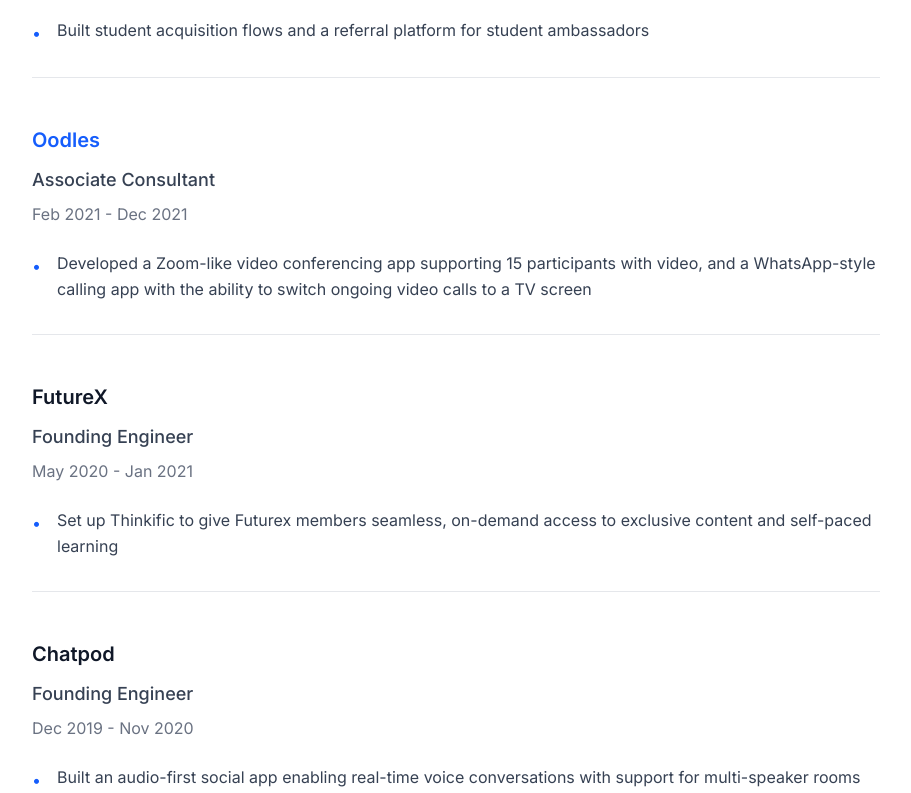
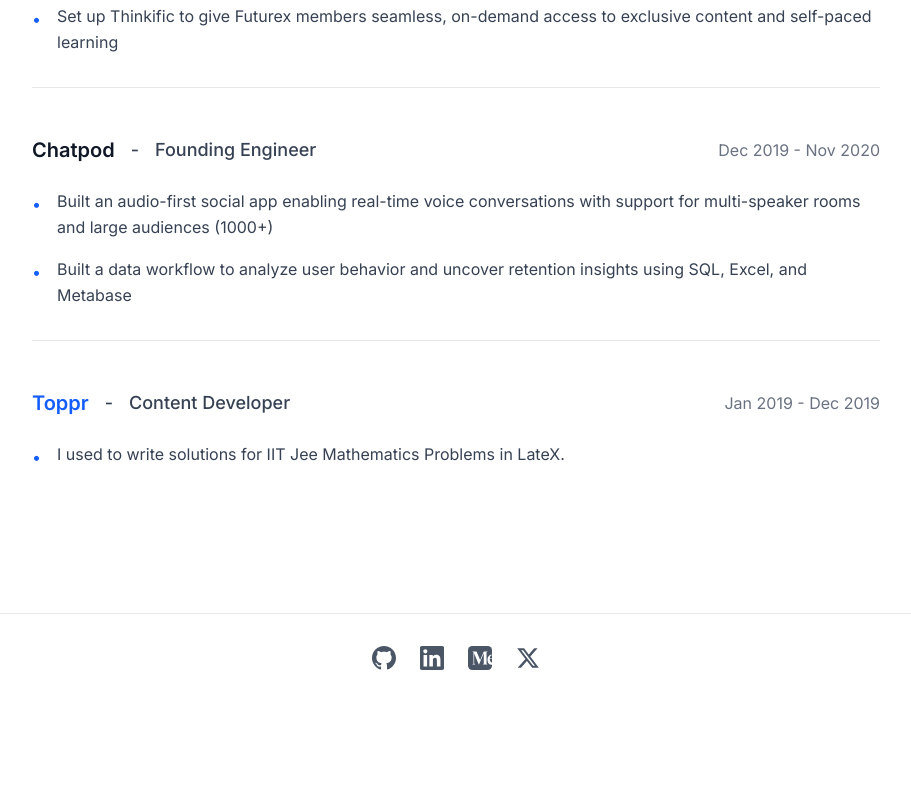
Before and after one commit to singhalkarun/singhalkarun.com, a Next.js app: page /experience in a window 1280 px wide. Shown: the part 1520-2313 px from the top of the page, without its empty margins (184-1095 px from the left). After the commit the page ends 2222 px from the top, so only its background shows below. Built offline with nearby package versions, Linux system fonts and the light colour scheme.

Commit message:
add twitter in footer, improve design of experience page

```diff
--- a/app/components/Experience.tsx
+++ b/app/components/Experience.tsx
@@ -16,7 +16,9 @@
   return (
     <div className="pb-8 border-b border-gray-200 last:border-b-0">
       <div className="mb-6">
-        <h2 className="text-xl font-semibold mb-3 text-gray-900">
+        <div className="flex flex-col sm:flex-row sm:items-center sm:justify-between mb-3">
+          <div className="flex flex-col sm:flex-row sm:items-center sm:gap-4">
+            <h2 className="text-xl font-semibold text-gray-900">
               {companyUrl ? (
                 <a
                   href={companyUrl}
@@ -30,8 +32,11 @@
                 company
               )}
             </h2>
-        <p className="text-lg font-medium mb-2 text-gray-700">{designation}</p>
-        <p className="text-base text-gray-500">{duration}</p>
+            <span className="text-lg font-medium text-gray-700 hidden sm:inline"> - </span>
+            <p className="text-lg font-medium text-gray-700">{designation}</p>
+          </div>
+          <p className="text-base text-gray-500 mt-2 sm:mt-0">{duration}</p>
+        </div>
       </div>
 
       {points.length > 0 && (
--- a/app/components/Footer.tsx
+++ b/app/components/Footer.tsx
@@ -36,6 +36,16 @@
                 <path d="M836.115 244.625L836.923 244.448V238.195H672.014L518.891 598.084L365.768 238.195H188.059V244.448L188.857 244.625C218.957 251.419 234.239 261.551 234.239 298.091V725.872C234.239 762.412 218.898 772.544 188.798 779.338L188 779.516V785.788H308.57V779.535L307.773 779.358C277.672 772.564 262.39 762.432 262.39 725.892V322.905L459.093 785.788H470.249L672.683 309.996V736.457C670.104 765.317 654.96 774.228 627.705 780.382L626.897 780.569V786.773H836.923V780.569L836.115 780.382C808.831 774.228 793.322 765.317 790.743 736.457L790.605 298.091H790.743C790.743 261.551 806.024 251.419 836.115 244.625Z" fill="white"/>
               </svg>
             </a>
+            <a
+              href="https://x.com/singhalkarunx"
+              target="_blank"
+              rel="noopener noreferrer"
+              className="text-gray-600 hover:text-gray-900 transition-colors duration-200"
+            >
+              <svg className="w-6 h-6" fill="currentColor" viewBox="0 0 24 24">
+                <path d="M18.244 2.25h3.308l-7.227 8.26 8.502 11.24H16.17l-5.214-6.817L4.99 21.75H1.68l7.73-8.835L1.254 2.25H8.08l4.713 6.231zm-1.161 17.52h1.833L7.084 4.126H5.117z"/>
+              </svg>
+            </a>
           </div>
         </div>
       </div>
```
Lines whose indentation alone changed are shown as unchanged.
